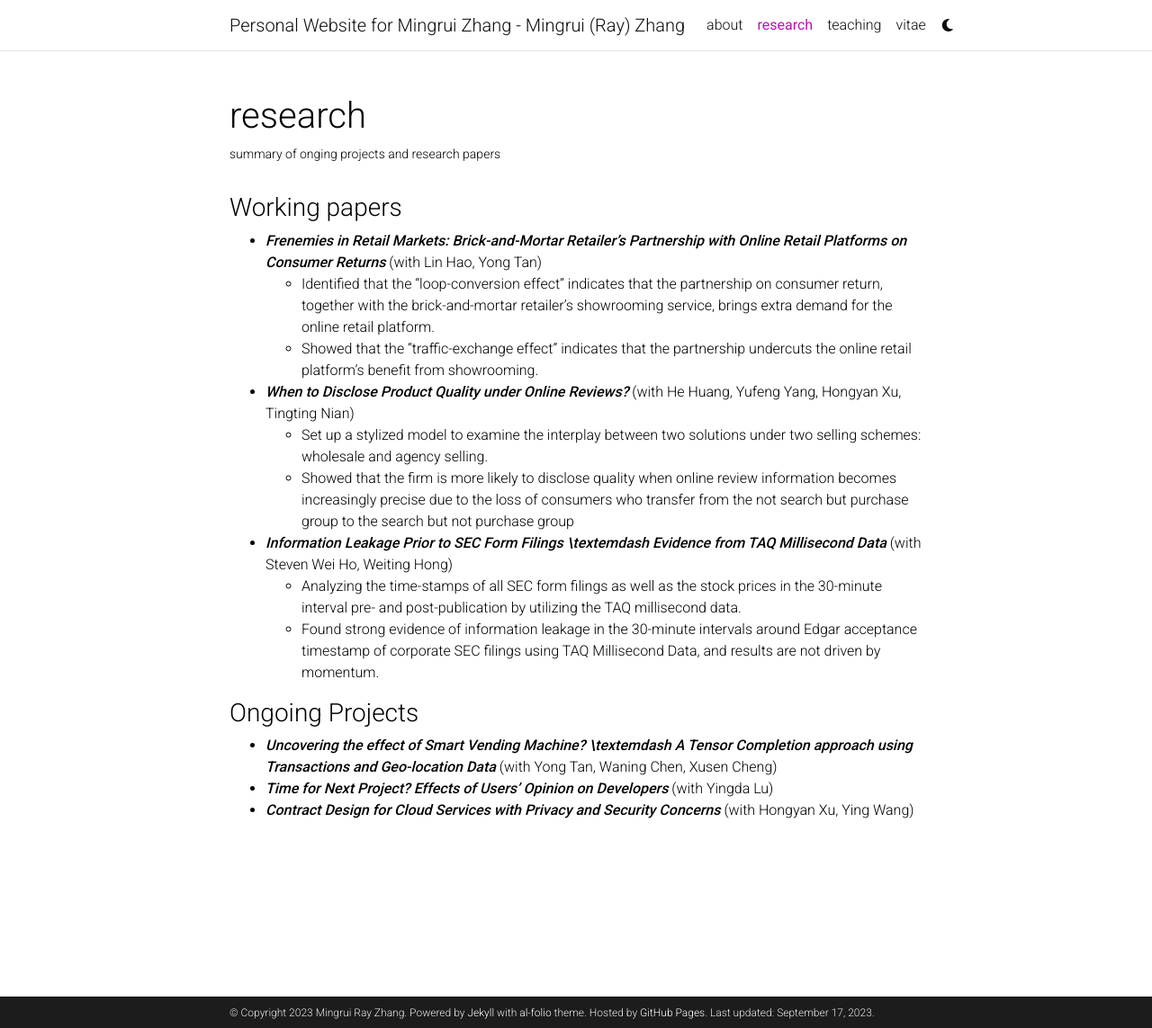
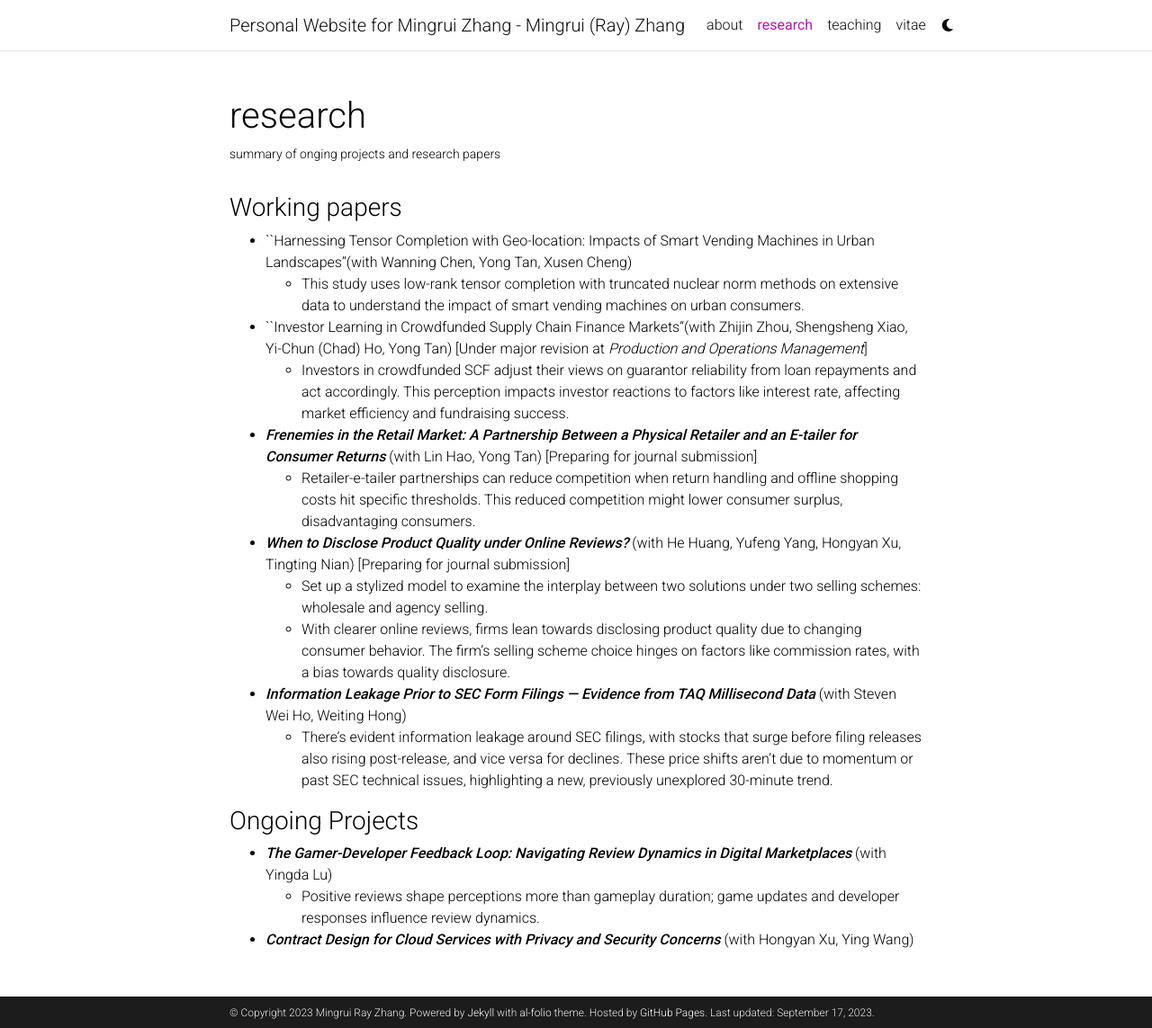
Before and after one commit to MingruiRayZhang/MingruiRayZhang.github.io, a Jekyll site: the page built from _pages/research.md, in a window 1280 px wide and 1143 px high. Shown: the whole window at 90% size. Built offline with Jekyll 4.4.1, drawn with Linux system fonts in a browser that asks for light colours; comment, search, counter and statistics services are not loaded; a style sheet for code colours, icons or effects is not loaded.

Commit message:
update research

```diff
--- a/_config.yml
+++ b/_config.yml
@@ -8,7 +8,7 @@ middle_name: Ray
 last_name: Zhang
 email: mz74@uw.edu
 description: > # the ">" symbol means to ignore newlines until "footer_text:"
-  Personal Website for Mingrui Zhang - Mingrui (Ray) Zhang
+  Personal Website for Mingrui Zhang
 footer_text: >
   Powered by <a href="https://jekyllrb.com/" target="_blank">Jekyll</a> with <a href="https://github.com/alshedivat/al-folio">al-folio</a> theme.
   Hosted by <a href="https://pages.github.com/" target="_blank">GitHub Pages</a>.
--- a/_pages/research.md
+++ b/_pages/research.md
@@ -9,20 +9,24 @@ nav_order: 2
 
 ### Working papers
 
-- ***Frenemies in Retail Markets: Brick-and-Mortar Retailer’s Partnership with Online Retail Platforms on Consumer Returns*** (with Lin Hao, Yong Tan)
-  - Identified that the "loop-conversion effect" indicates that the partnership on consumer return, together with the brick-and-mortar retailer’s showrooming service, brings extra demand for the online retail platform.
-  - Showed that the "traffic-exchange effect" indicates that the partnership undercuts the online retail platform’s benefit from showrooming.
+- ``Harnessing Tensor Completion with Geo-location: Impacts of Smart Vending Machines in Urban Landscapes''(with Wanning Chen, Yong Tan, Xusen Cheng)
+  - This study uses low-rank tensor completion with truncated nuclear norm methods on extensive data to understand the impact of smart vending machines on urban consumers.
 
-- ***When to Disclose Product Quality under Online Reviews?*** (with He Huang, Yufeng Yang, Hongyan Xu, Tingting Nian)
+- ``Investor Learning in Crowdfunded Supply Chain Finance Markets''(with Zhijin Zhou, Shengsheng Xiao, Yi-Chun (Chad) Ho, Yong Tan) [Under major revision at *Production and Operations Management*]
+  - Investors in crowdfunded SCF adjust their views on guarantor reliability from loan repayments and act accordingly. This perception impacts investor reactions to factors like interest rate, affecting market efficiency and fundraising success.
+
+- ***Frenemies in the Retail Market: A Partnership Between a Physical Retailer and an E-tailer for Consumer Returns*** (with Lin Hao, Yong Tan) [Preparing for journal submission]
+  -  Retailer-e-tailer partnerships can reduce competition when return handling and offline shopping costs hit specific thresholds. This reduced competition might lower consumer surplus, disadvantaging consumers.
+
+- ***When to Disclose Product Quality under Online Reviews?*** (with He Huang, Yufeng Yang, Hongyan Xu, Tingting Nian) [Preparing for journal submission]
   - Set up a stylized model to examine the interplay between two solutions under two selling schemes: wholesale and agency selling.
-  - Showed that the firm is more likely to disclose quality when online review information becomes increasingly precise due to the loss of consumers who transfer from the not search but purchase group to the search but not purchase group
+  - With clearer online reviews, firms lean towards disclosing product quality due to changing consumer behavior. The firm's selling scheme choice hinges on factors like commission rates, with a bias towards quality disclosure.
 
-- ***Information Leakage Prior to SEC Form Filings \textemdash Evidence from TAQ Millisecond Data*** (with Steven Wei Ho, Weiting Hong)
-  - Analyzing the time-stamps of all SEC form filings as well as the stock prices in the 30-minute interval pre- and post-publication by utilizing the TAQ millisecond data.
-  - Found strong evidence of information leakage in the 30-minute intervals around Edgar acceptance timestamp of corporate SEC filings using TAQ Millisecond Data, and results are not driven by momentum.
+- ***Information Leakage Prior to SEC Form Filings --- Evidence from TAQ Millisecond Data*** (with Steven Wei Ho, Weiting Hong)
+  - There's evident information leakage around SEC filings, with stocks that surge before filing releases also rising post-release, and vice versa for declines. These price shifts aren't due to momentum or past SEC technical issues, highlighting a new, previously unexplored 30-minute trend.
 
 ### Ongoing Projects
 
-- ***Uncovering the effect of Smart Vending Machine? \textemdash A Tensor Completion approach using Transactions and Geo-location Data*** (with Yong Tan, Waning Chen, Xusen Cheng)
-- ***Time for Next Project? Effects of Users' Opinion on Developers*** (with Yingda Lu)
+- ***The Gamer-Developer Feedback Loop: Navigating Review Dynamics in Digital Marketplaces*** (with Yingda Lu)
+  - Positive reviews shape perceptions more than gameplay duration; game updates and developer responses influence review dynamics.
 - ***Contract Design for Cloud Services with Privacy and Security Concerns*** (with Hongyan Xu, Ying Wang)
```
Also changed, not shown: 1 other file.
